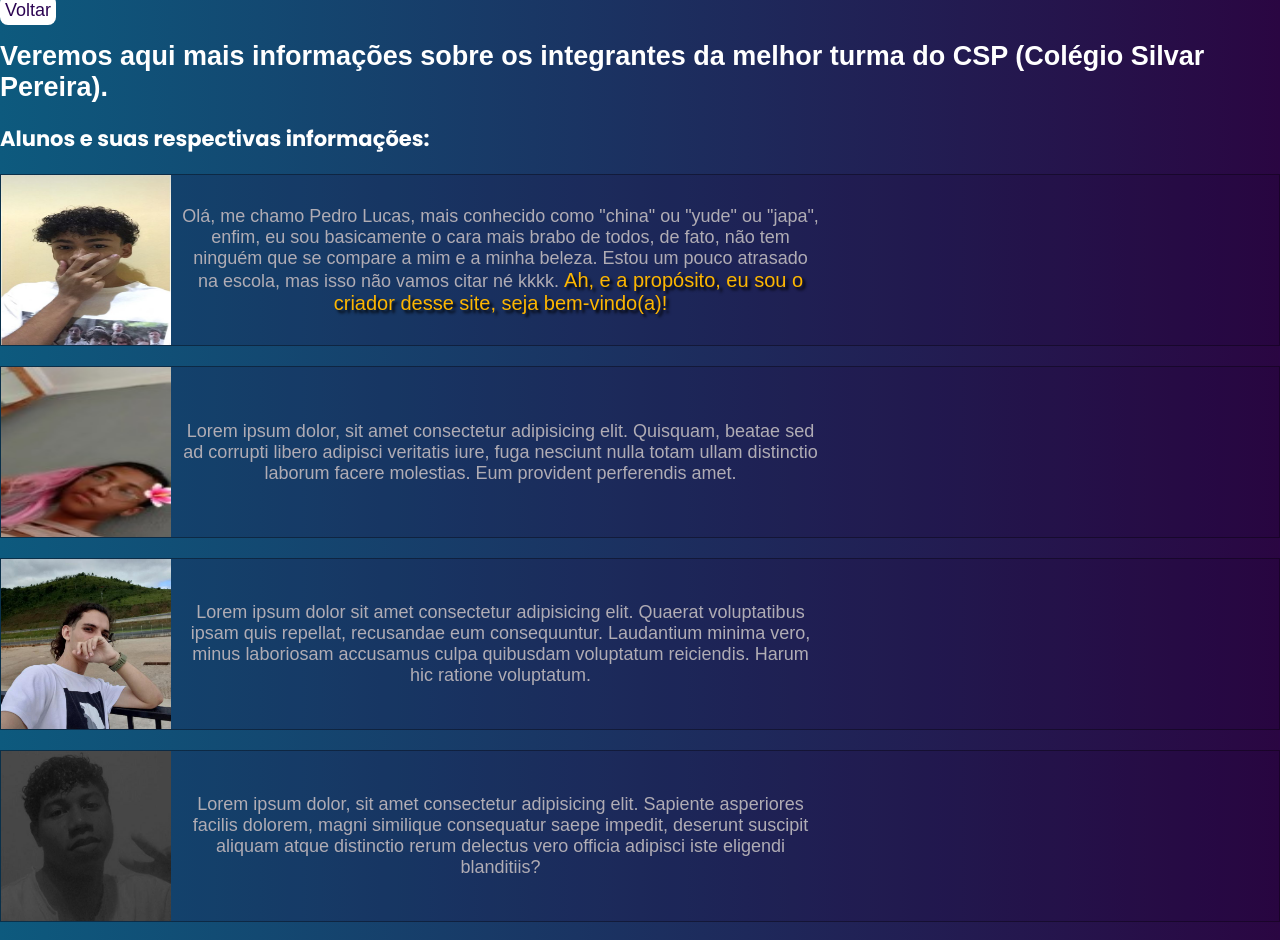
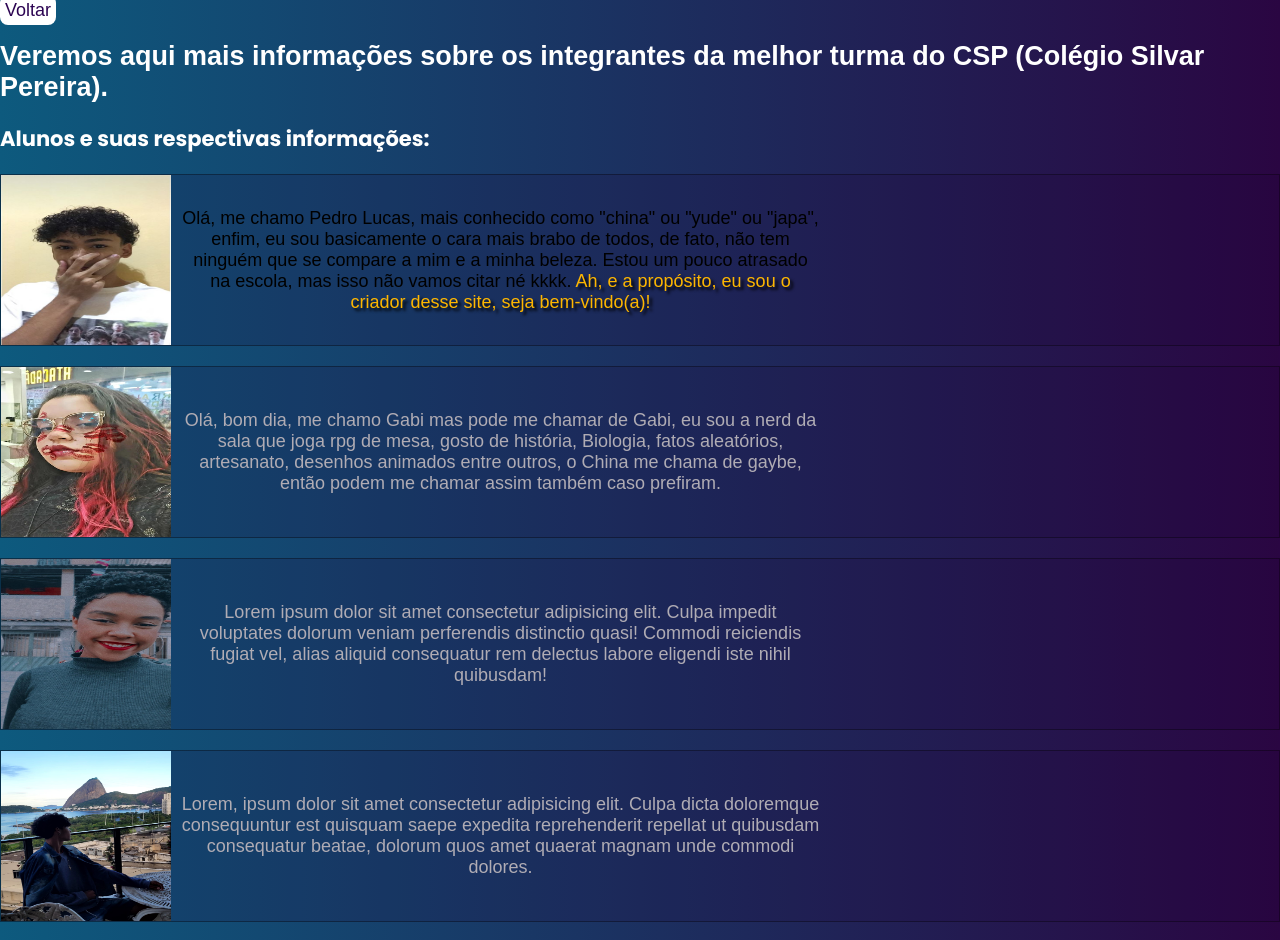
Before and after one commit to CyberPedro0/Pessoal-da-minha-sala, a plain HTML site: page turma.html in a window 1280 px wide. Shown: the top 940 px of the page. Drawn offline with Linux system fonts and the light colour scheme; a web font is replaced by a local one.

Commit message:
Mudei a posição e coloquei alguns textos

```diff
--- a/turma.css
+++ b/turma.css
@@ -50,7 +50,7 @@ li > p{
 
 span {
     color: rgb(253, 182, 1);
-    font-size: 20px;
+    font-size: 18px;
     text-shadow: 3px 3px 3px black;
 }
 
@@ -68,3 +68,7 @@ a {
 h2 {
     margin-top: 20px;
 }
+
+.Eu {
+    color: rgb(0, 0, 0);
+}
--- a/turma.html
+++ b/turma.html
@@ -27,13 +27,38 @@
     <ul>
         <li>
             <img src="img/eu.jpeg" alt="O melhor de todos alunos">
-            <p class="Eu">Olá, me chamo Pedro Lucas, mais conhecido como "china" ou "yude" ou "japa", enfim, eu sou basicamente o
+            <p class="Eu">Olá, me chamo Pedro Lucas, mais conhecido como "china" ou "yude" ou "japa", enfim, eu sou
+                basicamente o
                 cara mais brabo de todos, de fato, não tem ninguém que se compare a mim e a minha beleza. Estou um pouco
                 atrasado na escola, mas isso não vamos citar né kkkk. <span>
                     Ah, e a propósito, eu sou o criador desse site,
                     seja bem-vindo(a)!
                 </span></p>
         </li>
+
+        <li>
+            <img src="img/gabi.jpeg" alt="uma das garotas da sala">
+            <p>
+                Olá, bom dia, me chamo Gabi mas pode me chamar de Gabi, eu sou a nerd da sala que joga rpg de mesa, gosto de história, Biologia, fatos aleatórios, artesanato, desenhos animados entre outros, o China me chama de gaybe, então podem me chamar assim também caso prefiram.
+            </p>
+        </li>
+
+        <li>
+            <img src="img/thalia.jpeg" alt="foto de uma garota da turma">
+            <p>Lorem ipsum dolor sit amet consectetur adipisicing elit. Culpa impedit voluptates dolorum veniam
+                perferendis distinctio quasi! Commodi reiciendis fugiat vel, alias aliquid consequatur rem delectus
+                labore eligendi iste nihil quibusdam!</p>
+        </li>
+
+        <li>
+            <img src="img/caio.jpeg" alt="foto de um garoto da turma">
+            <p>
+                Lorem, ipsum dolor sit amet consectetur adipisicing elit. Culpa dicta doloremque consequuntur est
+                quisquam saepe expedita reprehenderit repellat ut quibusdam consequatur beatae, dolorum quos amet
+                quaerat magnam unde commodi dolores.
+            </p>
+        </li>
+
         <li>
             <img src="img/mariah.jpeg" alt="Foto de uma das meninas da turma">
             <p>
@@ -53,9 +78,8 @@
         <li>
             <img src="img/marlon.png" alt="Foto de um dos meninos da turma">
             <p>
-                Lorem ipsum dolor, sit amet consectetur adipisicing elit. Sapiente asperiores facilis dolorem, magni
-                similique consequatur saepe impedit, deserunt suscipit aliquam atque distinctio rerum delectus vero
-                officia adipisci iste eligendi blanditiis?
+                Olá, me chamo Marlon, mas algumas pessoas me chamam de "moranguete",
+                não sei o porque desse apelido mas tá bom kkkk. Sou o aluno mais quieto da sala e é isso tmj.
             </p>
         </li>
         <li>
@@ -74,20 +98,7 @@
                 ad!
             </p>
         </li>
-        <li>
-            <img src="img/caio.jpeg" alt="foto de um garoto da turma">
-            <p>
-                Lorem, ipsum dolor sit amet consectetur adipisicing elit. Culpa dicta doloremque consequuntur est
-                quisquam saepe expedita reprehenderit repellat ut quibusdam consequatur beatae, dolorum quos amet
-                quaerat magnam unde commodi dolores.
-            </p>
-        </li>
-        <li>
-            <img src="img/thalia.jpeg" alt="foto de uma garota da turma">
-            <p>Lorem ipsum dolor sit amet consectetur adipisicing elit. Culpa impedit voluptates dolorum veniam
-                perferendis distinctio quasi! Commodi reiciendis fugiat vel, alias aliquid consequatur rem delectus
-                labore eligendi iste nihil quibusdam!</p>
-        </li>
+
         <li>
             <img src="img/karina02.jpeg" alt="foto de uma garota da turma">
             <p>Lorem ipsum dolor sit amet consectetur adipisicing elit. Laudantium, odit soluta! Distinctio ut corporis
@@ -113,7 +124,8 @@
                 ratione. Maiores.</p>
         </li>
 
-     </ul>
+
+    </ul>
 
 </body>
 
```
